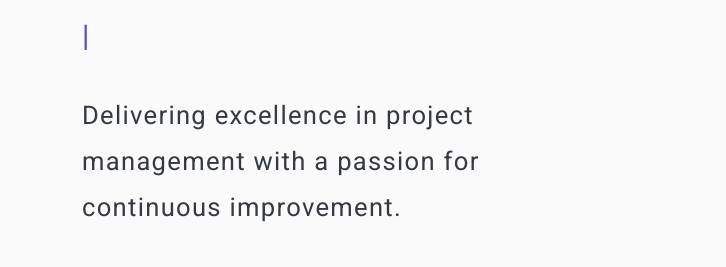
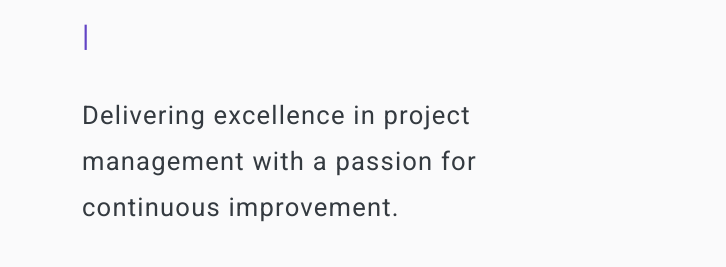
Before and after one commit to Bilal-star1/portfolio, a plain HTML site: page index.html in a window 1280 px wide. Shown: the part 139-406 px from the top of the page, 0-726 px from the left. Drawn offline with nearby package versions, Linux system fonts and the light colour scheme.

Commit message:
Update style.css

```diff
--- a/css/style.css
+++ b/css/style.css
@@ -167,7 +167,7 @@ body{
 /*     font-family: "Caveat", cursive; */
     font-size: 1.6rem; /* Maintain a good size */
     line-height: 1.8; /* Optimal line height for readability */
-    letter-spacing: 1.3px;
+    letter-spacing: 1.2px;
     color: #343a40; /* Dark color for good contrast */
     background-color: transparent; /* Remove background for better blending */
     padding: 10px 0; /* Vertical padding for breathing space */
```
